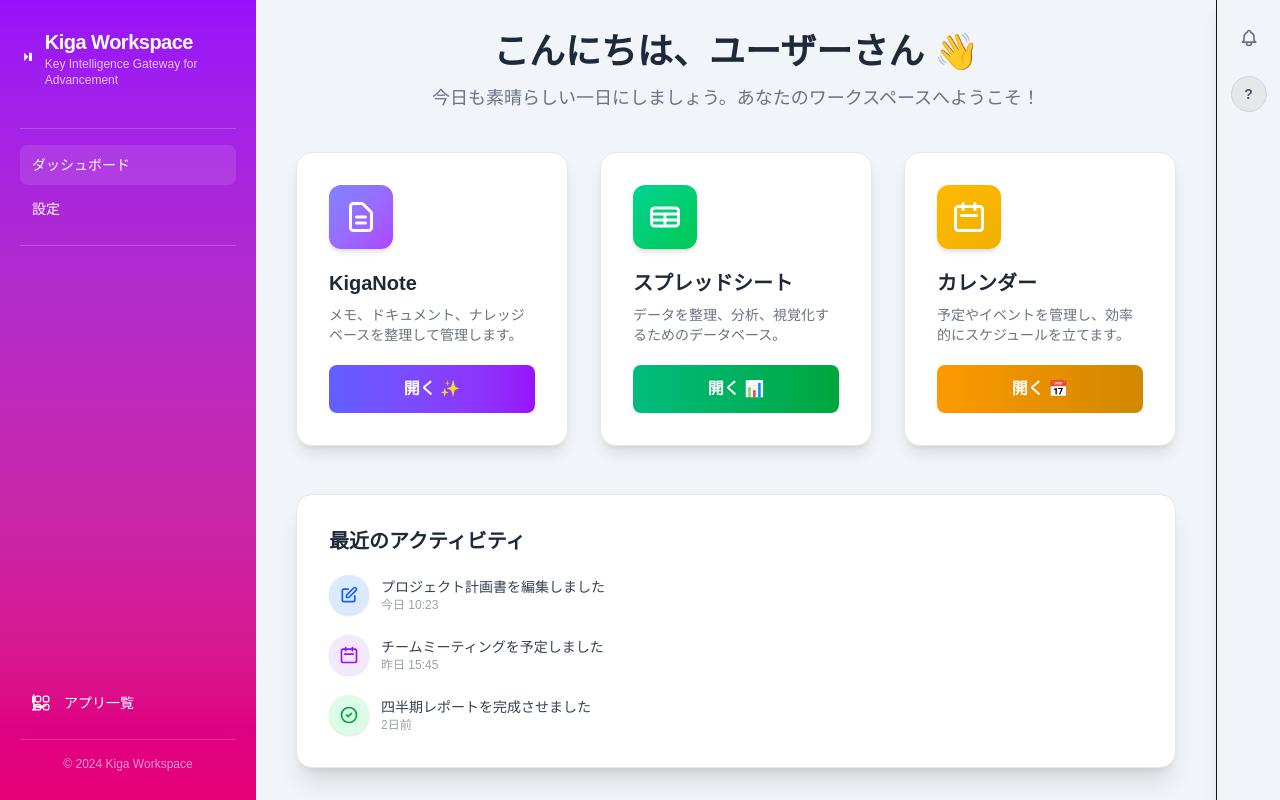
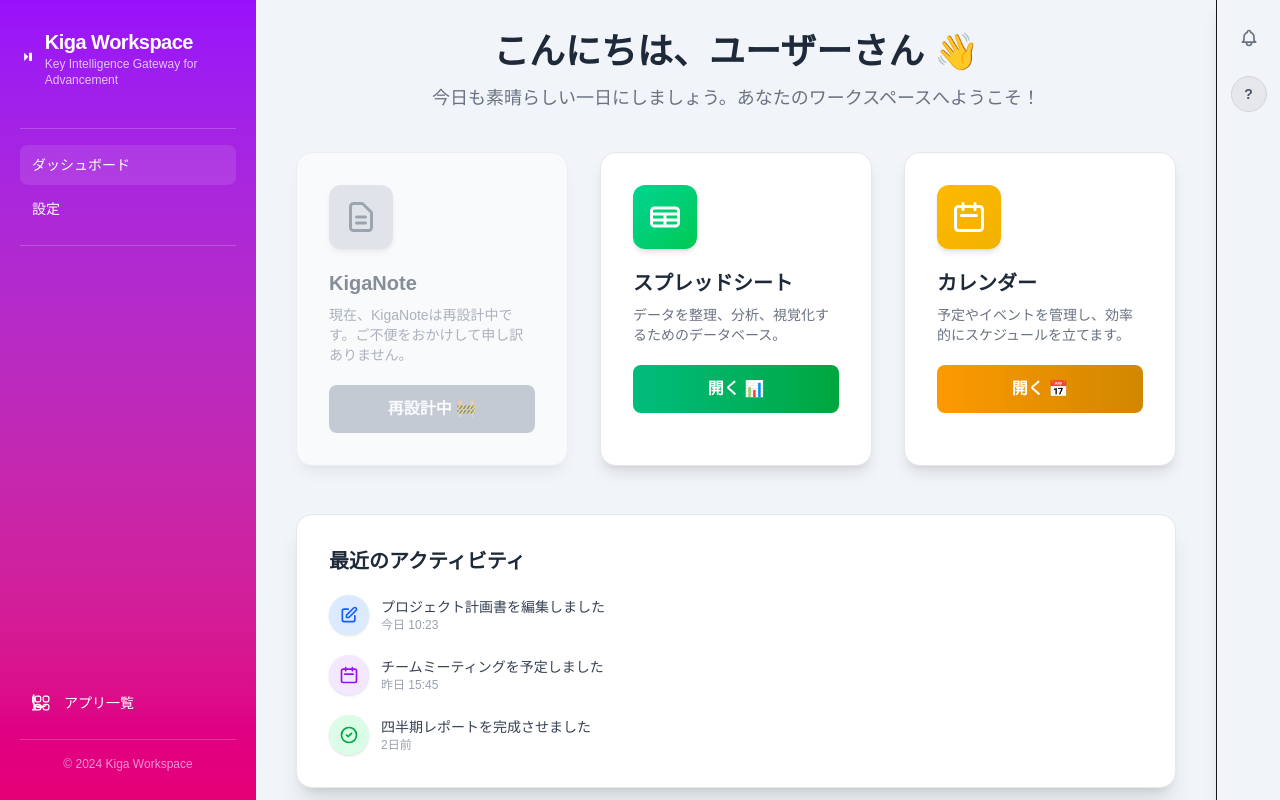
Before and after one commit to Hotate516/kiga_workspace, a Next.js app: page /dashboard in a window 1280 px wide. Built offline with nearby package versions, Linux system fonts and the light colour scheme; no server answers.

Commit message:
kiganote reform

```diff
--- a/app/dashboard/page.tsx
+++ b/app/dashboard/page.tsx
@@ -48,7 +48,7 @@ export default function KigaSpacePage() {
     const isButtonClicked = target.tagName === 'BUTTON' || target.closest('button');
 
     if (appName === 'KigaNote') {
-      router.push('/dashboard/KigaNote');
+      alert('KigaNoteは現在再設計中です。');
       return;
     }
 
@@ -120,23 +120,23 @@ export default function KigaSpacePage() {
                     <div className="grid grid-cols-1 md:grid-cols-3 gap-8 mb-12">
                         {/* KigaNote Card - id と appName を修正 */}
                         <div
-                            id="KigaNote-card" // id を KigaNote-card に (一意性を保つため)
-                            onClick={(e) => handleCardClick(e, 'KigaNote')} // appName を 'KigaNote' に
-                            className="card-hover-effect bg-white dark:bg-[#1E293B] rounded-2xl shadow-lg overflow-hidden border border-gray-200 dark:border-slate-700 cursor-pointer"
+                            id="KigaNote-card"
+                            onClick={(e) => handleCardClick(e, 'KigaNote')}
+                            className="card-hover-effect bg-white dark:bg-[#1E293B] rounded-2xl shadow-lg overflow-hidden border border-gray-200 dark:border-slate-700 cursor-not-allowed opacity-50"
                         >
                             <div className="p-8">
-                                <div className="flex items-center justify-center w-16 h-16 bg-gradient-to-br from-indigo-400 to-purple-500 rounded-xl mb-5 shadow-md">
-                                    <svg xmlns="http://www.w3.org/2000/svg" className="h-9 w-9 text-white" fill="none" viewBox="0 0 24 24" stroke="currentColor">
+                                <div className="flex items-center justify-center w-16 h-16 bg-gray-300 dark:bg-gray-600 rounded-xl mb-5 shadow-md">
+                                    <svg xmlns="http://www.w3.org/2000/svg" className="h-9 w-9 text-gray-600 dark:text-gray-300" fill="none" viewBox="0 0 24 24" stroke="currentColor">
                                         <path strokeLinecap="round" strokeLinejoin="round" strokeWidth="2" d="M9 12h6m-6 4h6m2 5H7a2 2 0 01-2-2V5a2 2 0 012-2h5.586a1 1 0 01.707.293l5.414 5.414a1 1 0 01.293.707V19a2 2 0 01-2 2z" />
                                     </svg>
                                 </div>
-                                <h3 className="text-xl font-bold text-gray-800 dark:text-gray-100 mb-2">KigaNote</h3> {/* タイトルを KigaNote に */}
-                                <p className="text-gray-500 dark:text-gray-400 mb-5 text-sm">メモ、ドキュメント、ナレッジベースを整理して管理します。</p>
+                                <h3 className="text-xl font-bold text-gray-800 dark:text-gray-100 mb-2">KigaNote</h3>
+                                <p className="text-gray-500 dark:text-gray-400 mb-5 text-sm">現在、KigaNoteは再設計中です。ご不便をおかけして申し訳ありません。</p>
                                 <button
-                                    className="button-pop w-full bg-gradient-to-r from-indigo-500 to-purple-600 hover:from-indigo-600 hover:to-purple-700 text-white font-semibold py-3 px-4 rounded-lg transition duration-300"
-                                    // onClickイベントは親divのonClickで処理されるため、個別には不要
+                                    className="button-pop w-full bg-gray-400 dark:bg-gray-700 text-white font-semibold py-3 px-4 rounded-lg cursor-not-allowed"
+                                    disabled
                                 >
-                                    開く ✨
+                                    再設計中 🚧
                                 </button>
                             </div>
                         </div>
```
Also changed, not shown: 1 other file (tests, documents, lock files or other folders).
